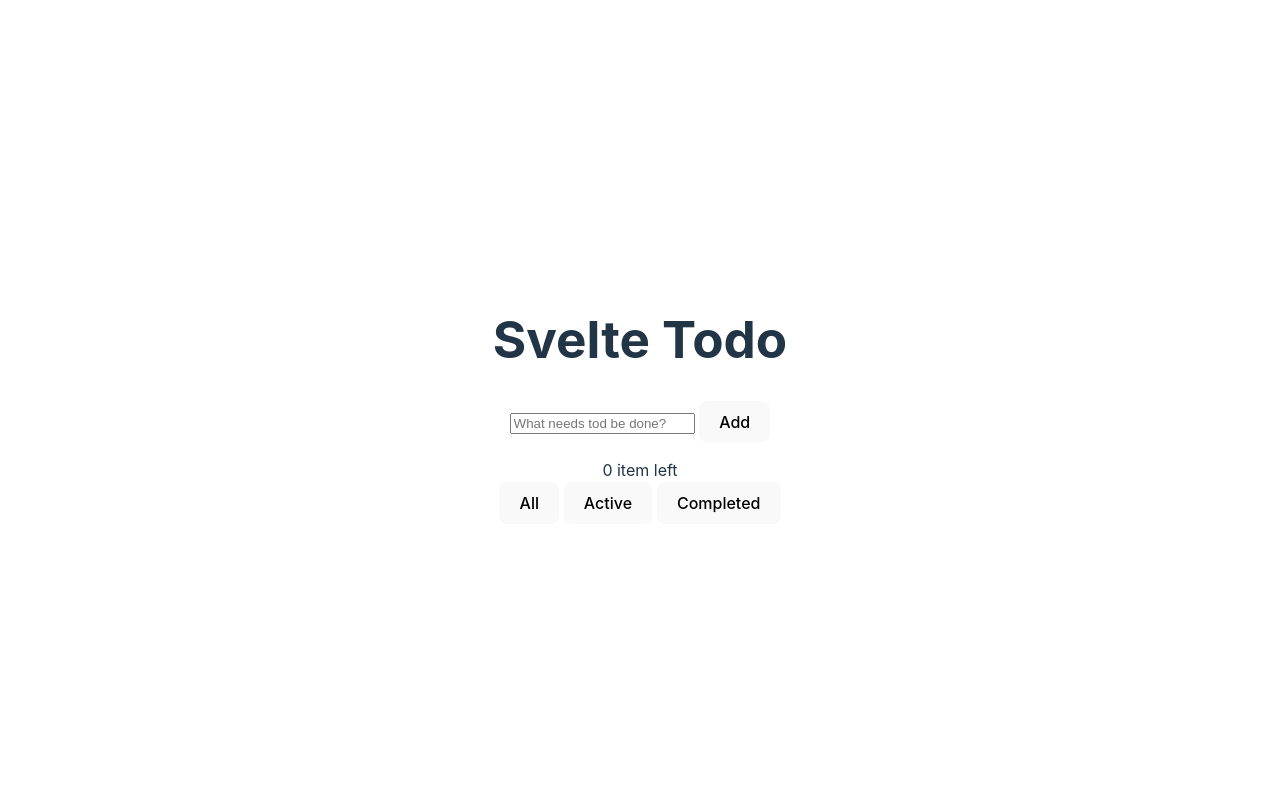
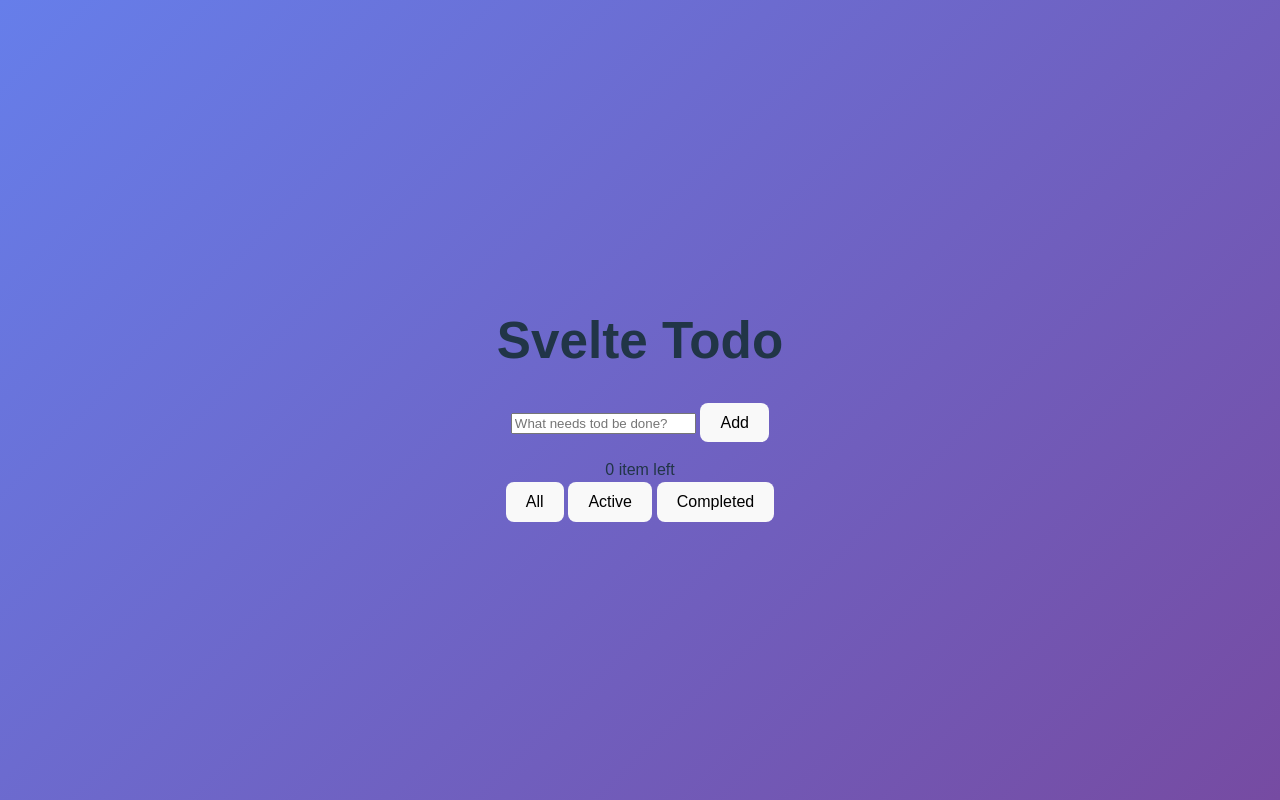
Before and after one commit to Eduardo-J-Morales/Pure-svelte-store-CRUD-TODO-App, a Svelte app: page / in a window 1280 px wide. Built offline with nearby package versions, Linux system fonts and the light colour scheme.

Commit message:
The style for the body is ready.

```diff
--- a/src/App.svelte
+++ b/src/App.svelte
@@ -108,5 +108,14 @@ onMount(()=> null)
 
 <style>
 
-
+:global(body) {
+  font-family: Arial, sans-serif;
+  background: linear-gradient(135deg, #667eea 0%, #764ba2 100%);
+  margin: 0;
+  padding: 0;
+  min-height: 100vh;
+  display: flex;
+  justify-content: center;
+  align-items: center;
+}
 </style>
```
